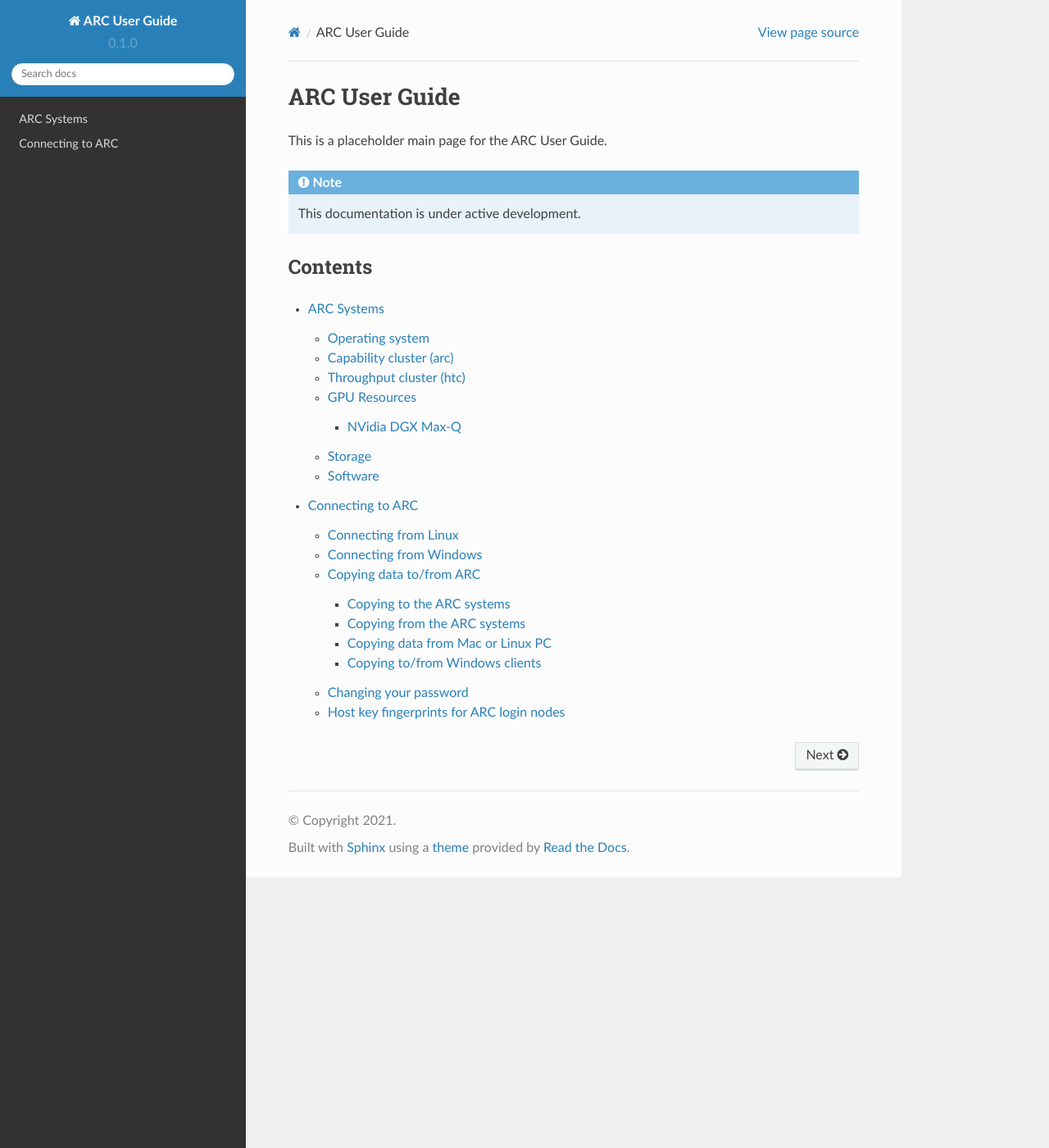
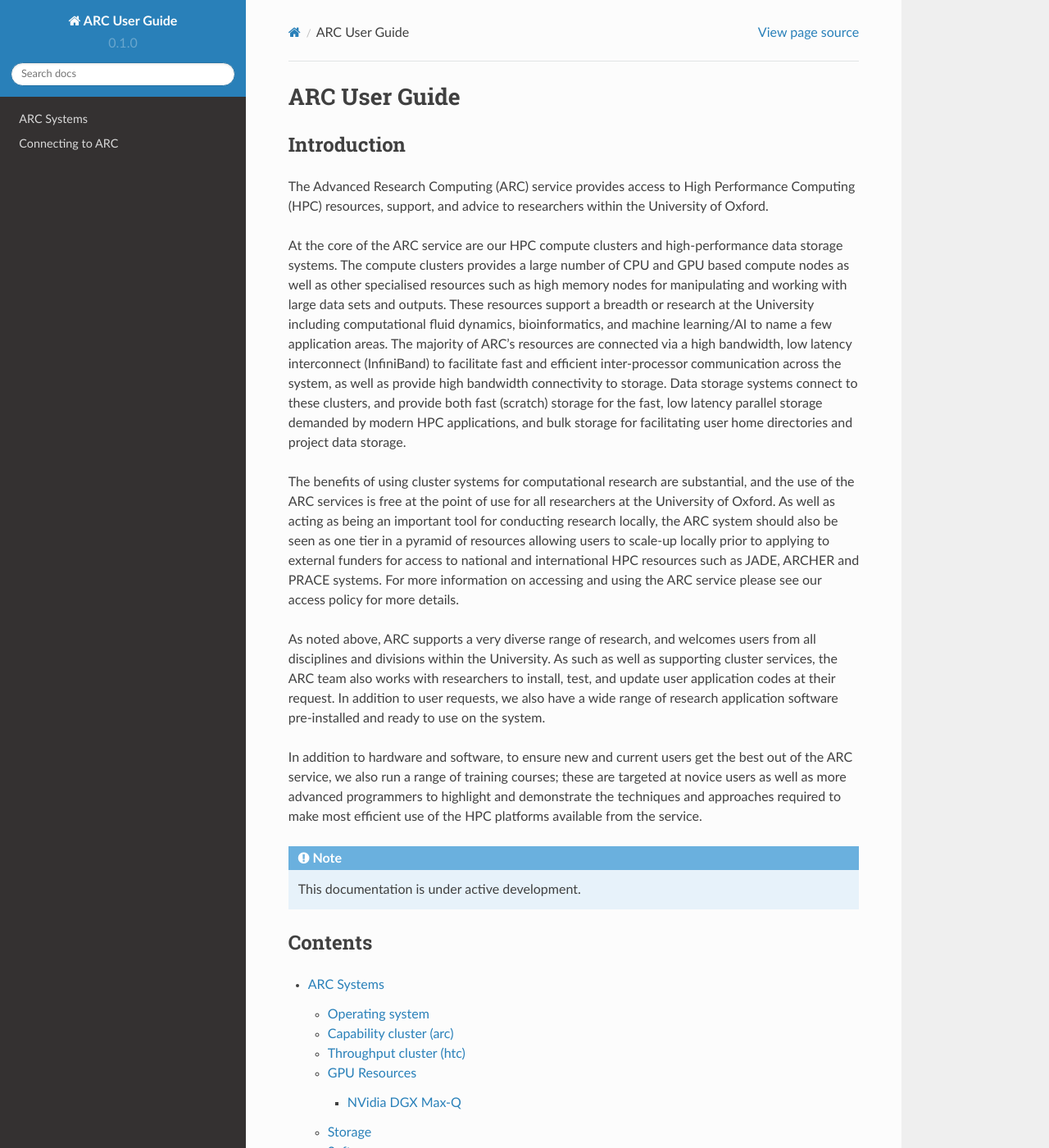
Before and after one commit to tina-friedrich/arc-user-guide, a Sphinx documentation site: the page built from docs/source/index.rst, in a window 1280 px wide and 1400 px high. Shown: the whole window at 82% size. Built offline with Sphinx 7.4.7 and the Read the Docs theme 2.0.0, drawn with Linux system fonts in a browser that asks for light colours.

Commit message:
Update index.rst
Introduction added

```diff
--- a/docs/source/index.rst
+++ b/docs/source/index.rst
@@ -1,7 +1,19 @@
 ARC User Guide
 ==============
 
-This is a placeholder main page for the ARC User Guide.
+
+Introduction
+------------
+
+The Advanced Research Computing (ARC) service provides access to High Performance Computing (HPC) resources, support, and advice to researchers within the University of Oxford.
+
+At the core of the ARC service are our HPC compute clusters and high-performance data storage systems. The compute clusters provides a large number of CPU and GPU based compute nodes as well as other specialised resources such as high memory nodes for manipulating and working with large data sets and outputs. These resources support a breadth or research at the University including computational fluid dynamics, bioinformatics, and machine learning/AI to name a few application areas. The majority of ARC's resources are connected via a high bandwidth, low latency interconnect (InfiniBand) to facilitate fast and efficient inter-processor communication across the system, as well as provide high bandwidth connectivity to storage. Data storage systems connect to these clusters, and provide both fast (scratch) storage for the fast, low latency parallel storage demanded by modern HPC applications, and bulk storage for facilitating user home directories and project data storage.
+
+The benefits of using cluster systems for computational research are substantial, and the use of the ARC services is free at the point of use for all researchers at the University of Oxford. As well as acting as being an important tool for conducting research locally, the ARC system should also be seen as one tier in a pyramid of resources allowing users to scale-up locally prior to applying to external funders for access to national and international HPC resources such as JADE, ARCHER and PRACE systems. For more information on accessing and using the ARC service please see our access policy for more details.
+
+As noted above, ARC supports a very diverse range of research, and welcomes users from all disciplines and divisions within the University. As such as well as supporting cluster services, the ARC team also works with researchers to install, test, and update user application codes at their request. In addition to user requests, we also have a wide range of research application software pre-installed and ready to use on the system.
+
+In addition to hardware and software, to ensure new and current users get the best out of the ARC service, we also run a range of training courses; these are targeted at novice users as well as more advanced programmers to highlight and demonstrate the techniques and approaches required to make most efficient use of the HPC platforms available from the service.
 
 .. note::
 
```
